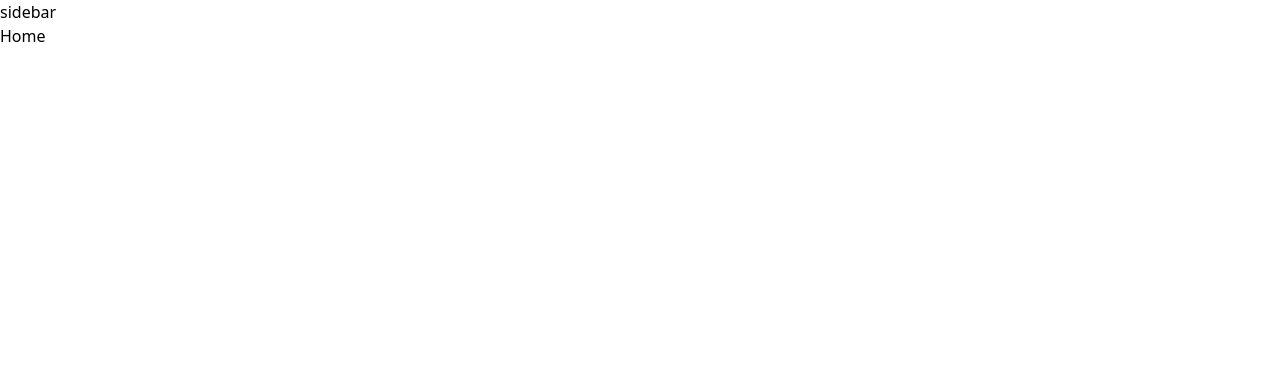
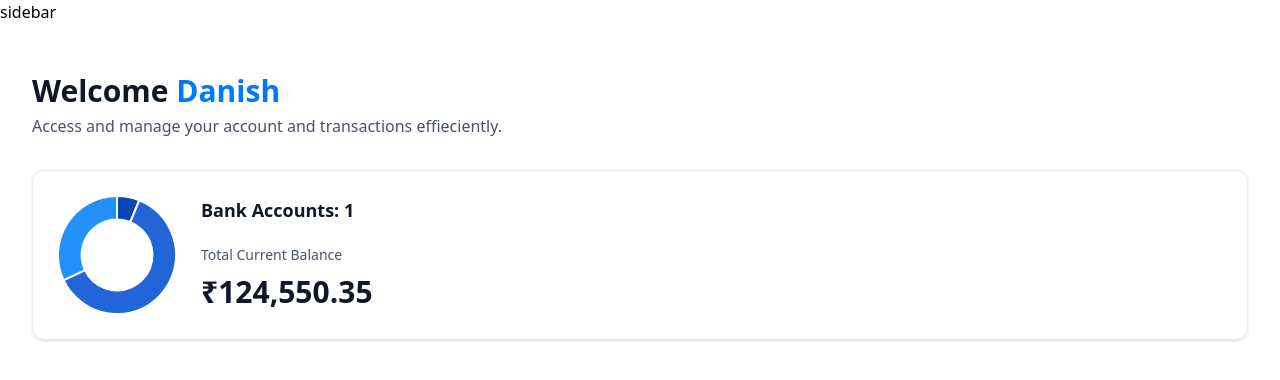
Before and after one commit to danish0511/banking_app, a Next.js app: page / in a window 1280 px wide. Shown: the top 380 px of the page. Built offline with nearby package versions, Linux system fonts and the light colour scheme.

Commit message:
home page

```diff
--- a/app/(root)/page.tsx
+++ b/app/(root)/page.tsx
@@ -1,8 +1,28 @@
+import HeaderBox from '@/components/HeaderBox'
+import TotalBalanceBox from '@/components/TotalBalanceBox';
 import React from 'react'
 
 const Home = () => {
+    const loggedIn = {firstName: "Danish"};
+
   return (
-    <div>Home</div>
+    <section className='home'>
+        <div className='home-content'>
+            <header className='home-header'>
+                <HeaderBox
+                    type="greeting"
+                    title="Welcome"
+                    user={loggedIn?.firstName || "Guest"}
+                    subtext="Access and manage your account and transactions effieciently."
+                />
+                <TotalBalanceBox
+                    accounts={[]}
+                    totalBanks={1}
+                    totalCurrentBalance={124550.35}
+                />
+            </header>
+        </div>
+    </section>
   )
 }
 
--- /dev/null
+++ b/components/AnimatedCounter.tsx
@@ -0,0 +1,18 @@
+'use client'
+import CountUp from 'react-countup'
+
+const AnimatedCounter = ({amount}: {amount:number}) => {
+
+  return (
+    <div className='w-full'>
+        <CountUp
+            end={amount}
+            decimal="."
+            decimals={2}
+            prefix="₹"
+        />
+    </div>
+  )
+}
+
+export default AnimatedCounter
--- /dev/null
+++ b/components/DoughnutChart.tsx
@@ -0,0 +1,34 @@
+'use client'
+import {Chart as ChartJS, ArcElement, Tooltip, Legend } from 'chart.js'
+import {Doughnut } from 'react-chartjs-2'
+
+ChartJS.register(ArcElement, Tooltip, Legend);
+
+
+const DoughnutChart = ({accounts}: DoughnutChartProps) => {
+    const data = {
+        datasets: [
+            {
+                label: 'Banks',
+                data: [1235, 12425, 6431],
+                backgroundColor: ['#0747b6','#2265d8','#2391f8']
+            }
+        ],
+        labels: ['Bank 1', 'Bank 2', 'Bank 3']
+    }
+  return (
+    <Doughnut
+        data={data}
+        options={{
+            cutout: '60%',
+            plugins:{
+                legend: {
+                    display: false
+                }
+            }
+        }}
+    />
+  )
+}
+
+export default DoughnutChart
--- /dev/null
+++ b/components/HeaderBox.tsx
@@ -0,0 +1,19 @@
+import React from 'react'
+
+const HeaderBox = ({ type="title", title, subtext, user}: HeaderBoxProps) => {
+  return (
+    <div className='header-box'>
+        <h1 className='header-box-title'>
+            {title}
+            {type==="greeting" && (
+                <span className='text-bankGradient'>
+                    &nbsp;{user}
+                </span>
+            )}
+        </h1>
+        <p className='header-box-subtext'>{subtext}</p>
+    </div>
+  )
+}
+
+export default HeaderBox
--- /dev/null
+++ b/components/TotalBalanceBox.tsx
@@ -0,0 +1,31 @@
+'use client'
+import { formatAmount } from '@/lib/utils'
+import React from 'react'
+import CountUp from 'react-countup'
+import AnimatedCounter from './AnimatedCounter'
+import DoughnutChart from './DoughnutChart'
+
+const TotalBalanceBox = ({accounts=[], totalBanks, totalCurrentBalance}: TotlaBalanceBoxProps) => {
+  return (
+    <section className='total-balance'>
+        <div className='total-balance-chart'>
+            <DoughnutChart accounts={accounts} />
+        </div>
+        <div className='flex flex-col gap-6'>
+            <h2 className='header-2'>
+                Bank Accounts: {totalBanks}
+            </h2>
+            <div className='flex flex-col gap-2'>
+                <p className='total-balance-label'>
+                    Total Current Balance
+                </p>
+                <div className='total-balance-amount flex-center gap-2'>
+                    <AnimatedCounter amount={totalCurrentBalance} />
+                </div>
+            </div>
+        </div>
+    </section>
+  )
+}
+
+export default TotalBalanceBox
--- a/lib/utils.ts
+++ b/lib/utils.ts
@@ -66,9 +66,9 @@ export const formatDateTime = (dateString: Date) => {
 };
 
 export function formatAmount(amount: number): string {
-  const formatter = new Intl.NumberFormat("en-US", {
+  const formatter = new Intl.NumberFormat("en-IN", {
     style: "currency",
-    currency: "USD",
+    currency: "INR",
     minimumFractionDigits: 2,
   });
 
--- a/package.json
+++ b/package.json
@@ -10,11 +10,15 @@
   },
   "dependencies": {
     "@radix-ui/react-slot": "^1.1.0",
+    "chart.js": "^4.4.3",
     "class-variance-authority": "^0.7.0",
     "clsx": "^2.1.1",
     "lucide-react": "^0.424.0",
     "next": "14.2.5",
+    "query-string": "^9.1.0",
     "react": "^18",
+    "react-chartjs-2": "^5.2.0",
+    "react-countup": "^6.5.3",
     "react-dom": "^18",
     "tailwind-merge": "^2.4.0",
     "tailwindcss-animate": "^1.0.7"
```
Also changed, not shown: 1 other file (tests, documents, lock files or other folders).
